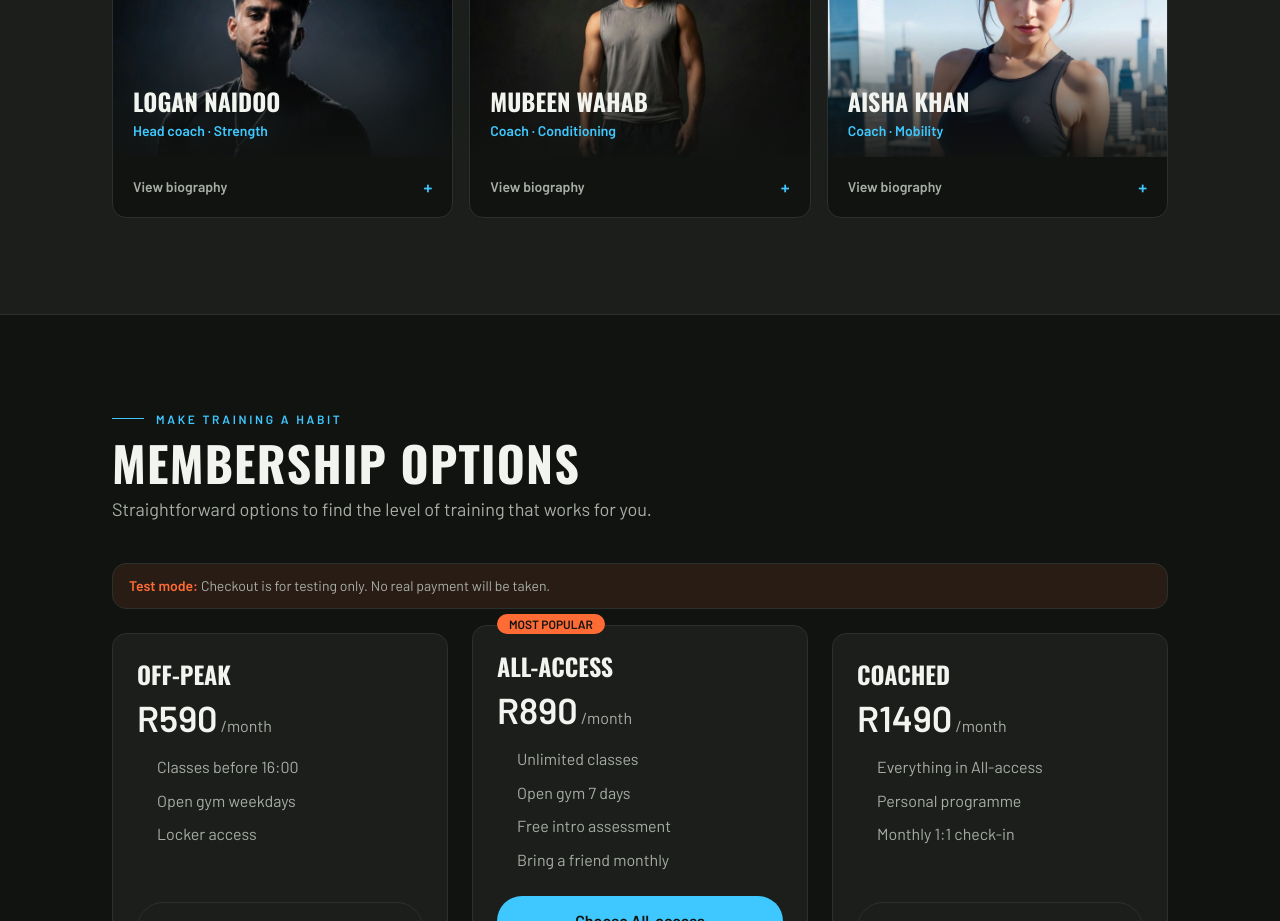
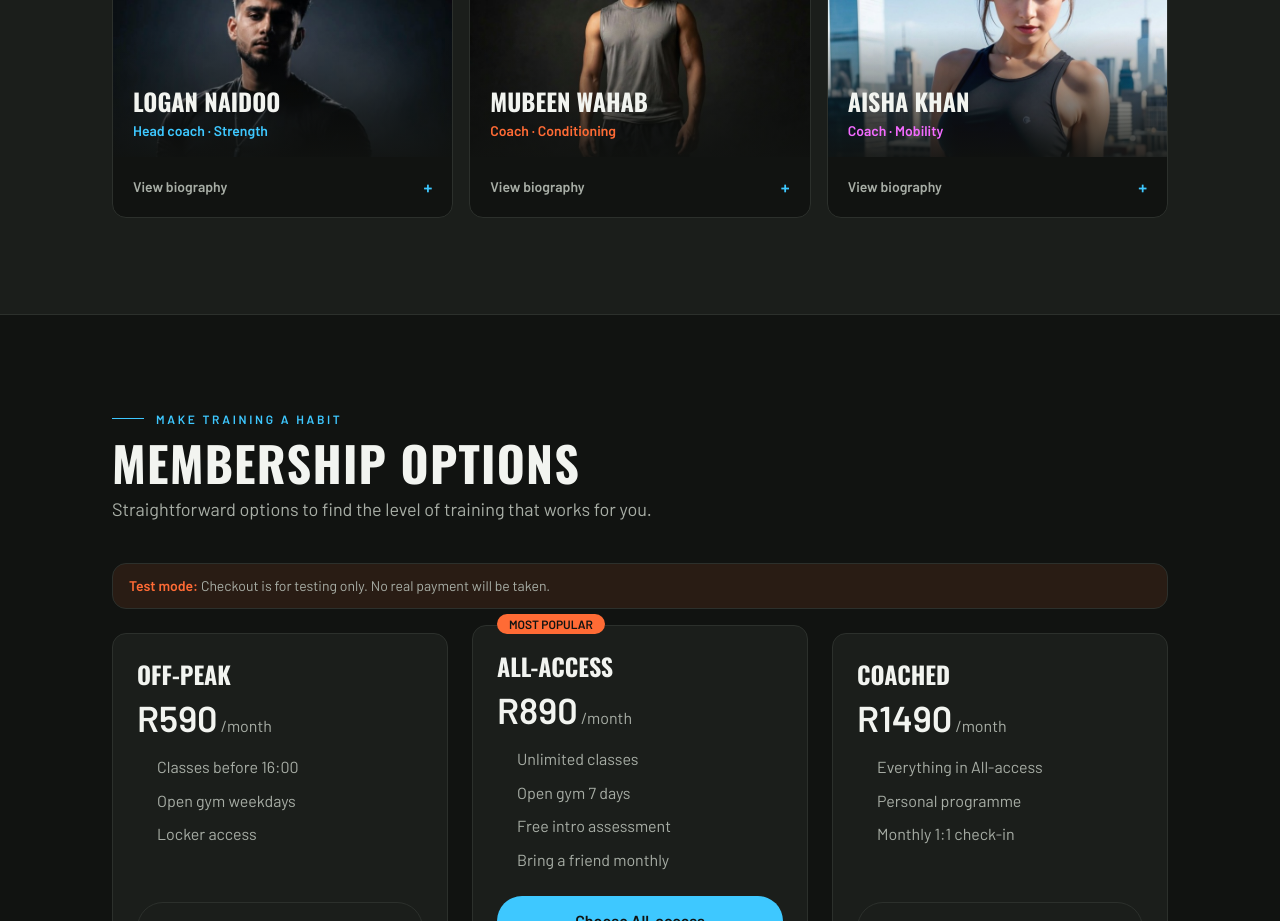
Before and after one commit to deeno2303-maker/iron-fitness, a React (Vite) app in the folder client/: page / in a window 1280 px wide. Shown: the part 3260-4181 px from the top of the page. Built offline with nearby package versions, Linux system fonts and the light colour scheme; no server answers.

Commit message:
Updating display in Trainers.jsx

```diff
--- a/client/src/components/Trainers.jsx
+++ b/client/src/components/Trainers.jsx
@@ -6,6 +6,18 @@ const avatarColor = {
   Strength: "bg-strength",
   Conditioning: "bg-conditioning",
   Mobility: "bg-mobility",
+};
+
+const specialtyColor = {
+  Strength: "text-strength",
+  Conditioning: "text-conditioning",
+  Mobility: "text-mobility",
+};
+
+const specialtyBorder = {
+  Strength: "border-strength hover:shadow-md hover:shadow-strength/10",
+  Conditioning: "border-conditioning hover:shadow-md hover:shadow-conditioning/10",
+  Mobility: "border-mobility hover:shadow-md hover:shadow-mobility/10",
 };
 
 const trainerPortraits = {
@@ -36,8 +48,8 @@ export default function Trainers() {
             return (
               <article
                 key={t.id}
-                className={`min-w-0 overflow-hidden rounded-card border bg-ink transition-colors ${
-                  expanded ? "border-blaze/70" : "border-iron hover:border-blaze/50"
+                className={`min-w-0 overflow-hidden rounded-card border bg-ink transition-colors duration-200 ${
+                  specialtyBorder[t.type] || "border-iron hover:border-blaze/50"
                 }`}
               >
                 <button
@@ -63,7 +75,9 @@ export default function Trainers() {
                       <span className="block font-display text-2xl font-bold uppercase text-chalk">
                         {t.name}
                       </span>
-                      <span className="mt-1 block text-sm font-semibold text-blaze">{t.role}</span>
+                      <span className={`mt-1 block text-sm font-semibold ${specialtyColor[t.type] || "text-blaze"}`}>
+                        {t.role}
+                      </span>
                     </span>
                   </span>
                   <span className="flex items-center justify-between gap-3 px-5 py-4 text-sm font-bold text-muted group-hover:text-chalk">
@@ -76,7 +90,7 @@ export default function Trainers() {
                 <div id={profileId} hidden={!expanded} className="border-t border-iron px-5 py-5">
                   <p className="section-kicker mb-2">Coach profile</p>
                   <p className="m-0 leading-relaxed text-muted">{t.bio}</p>
-                  <p className="mt-4 flex items-center gap-2 text-xs font-bold uppercase tracking-widest text-chalk">
+                  <p className={`mt-4 flex items-center gap-2 text-xs font-bold uppercase tracking-widest ${specialtyColor[t.type] || "text-chalk"}`}>
                     <span aria-hidden="true" className={`h-2 w-2 rounded-full ${avatarColor[t.type] || "bg-blaze"}`} />
                     {t.type}
                   </p>
```
